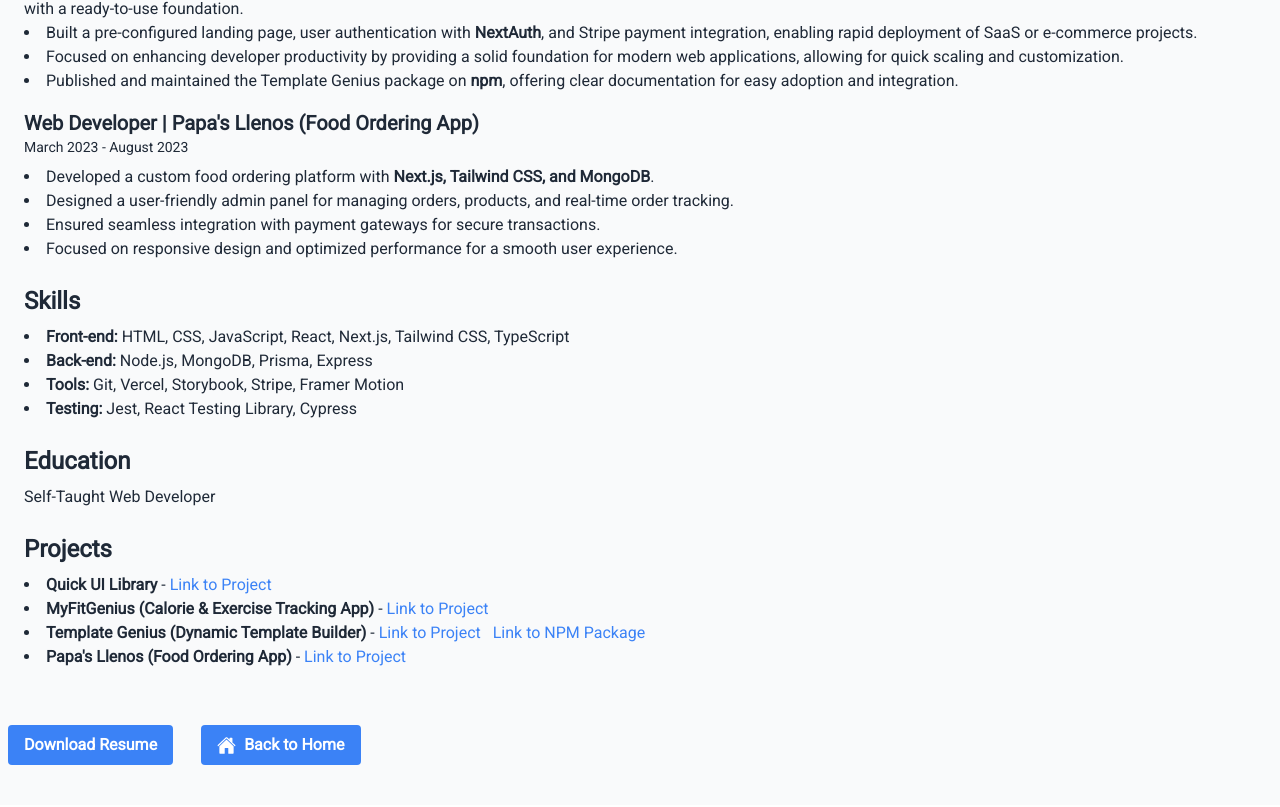
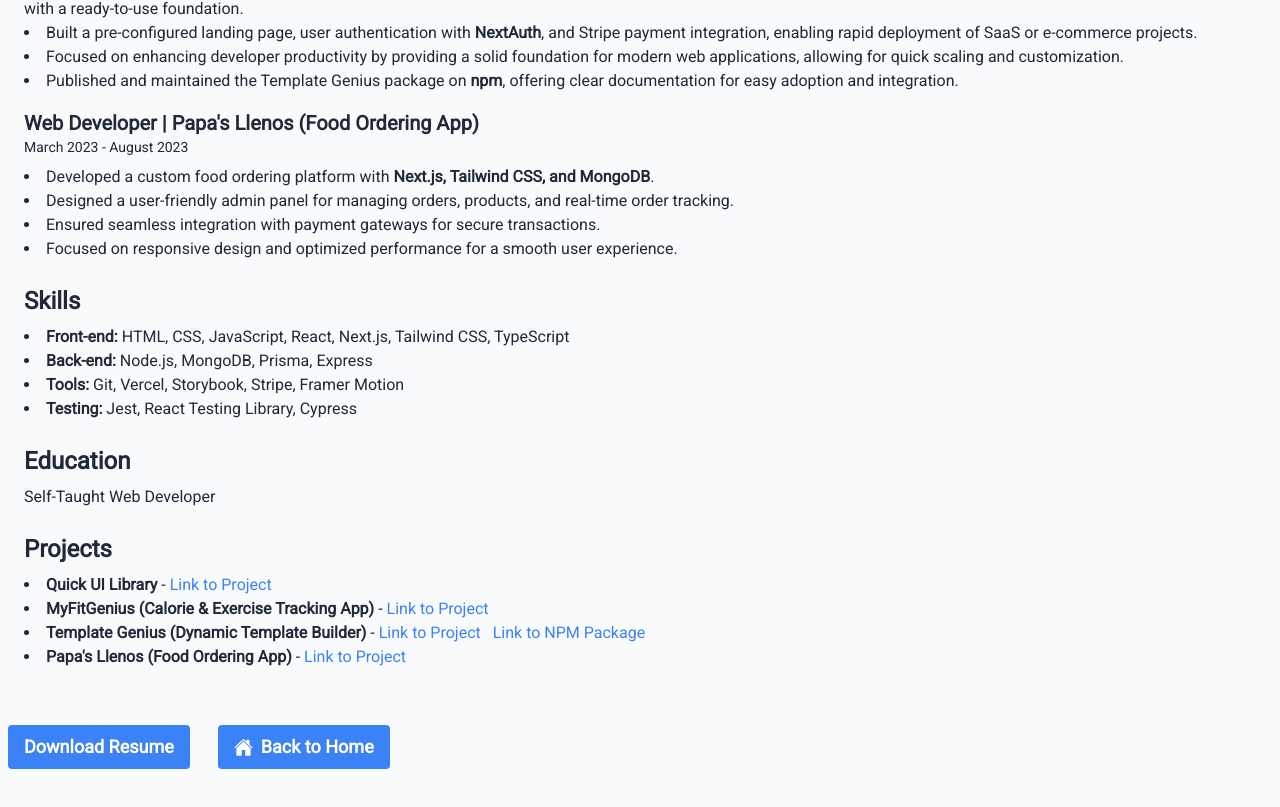
Before and after one commit to ajv55/portfolio, a Next.js app: page /resume in a window 1280 px wide. Shown: the part 657-1464 px from the top of the page. Built offline with nearby package versions, Linux system fonts and the light colour scheme.

Commit message:
updates to resume

```diff
--- a/app/resume/page.tsx
+++ b/app/resume/page.tsx
@@ -128,7 +128,7 @@
         </section>
       </div>
 
-     <div className='w-full p-2 flex justify-start items-center gap-7'>
+     <div className='w-full p-2 flex justify-start items-center text-sm lg:text-lg gap-7'>
      <button
         onClick={downloadResume}
         className="bg-blue-500 hover:bg-blue-700 text-white font-bold py-2 px-4 rounded"
```
